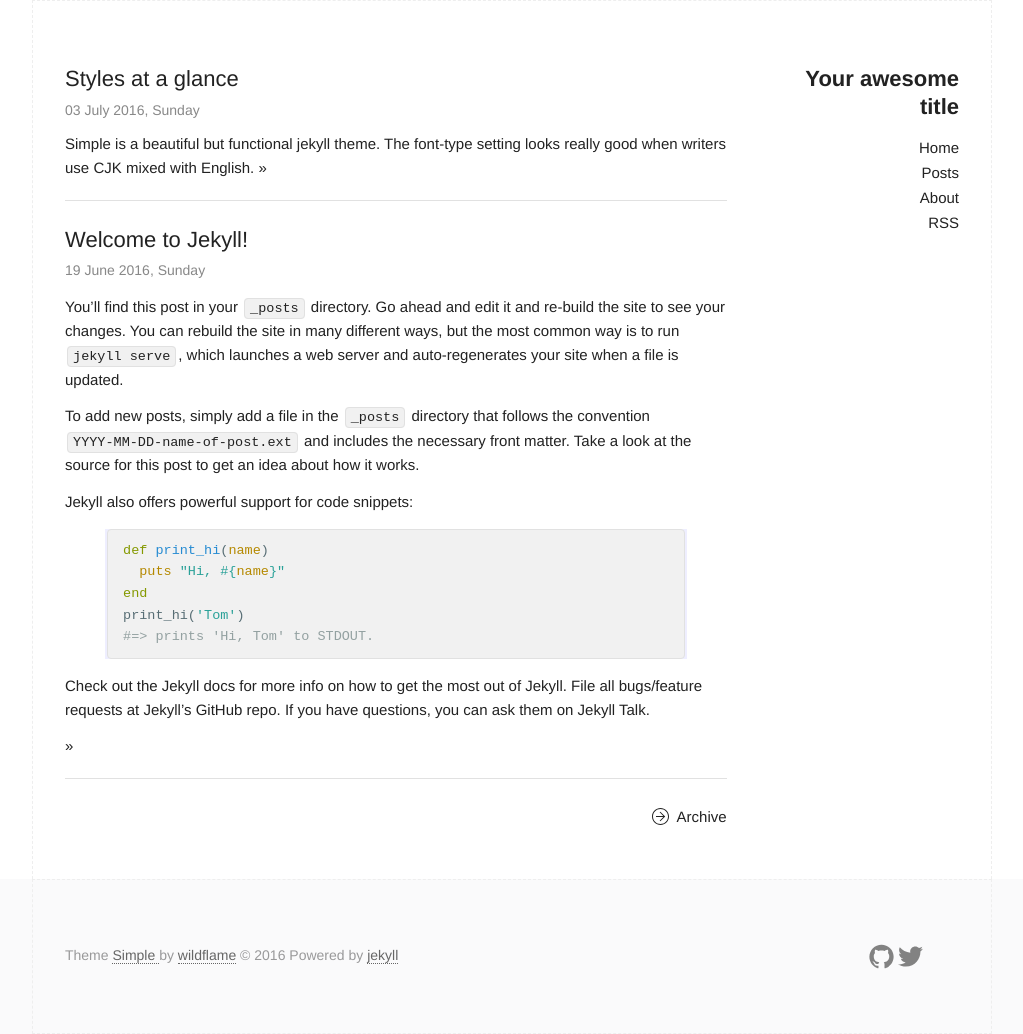
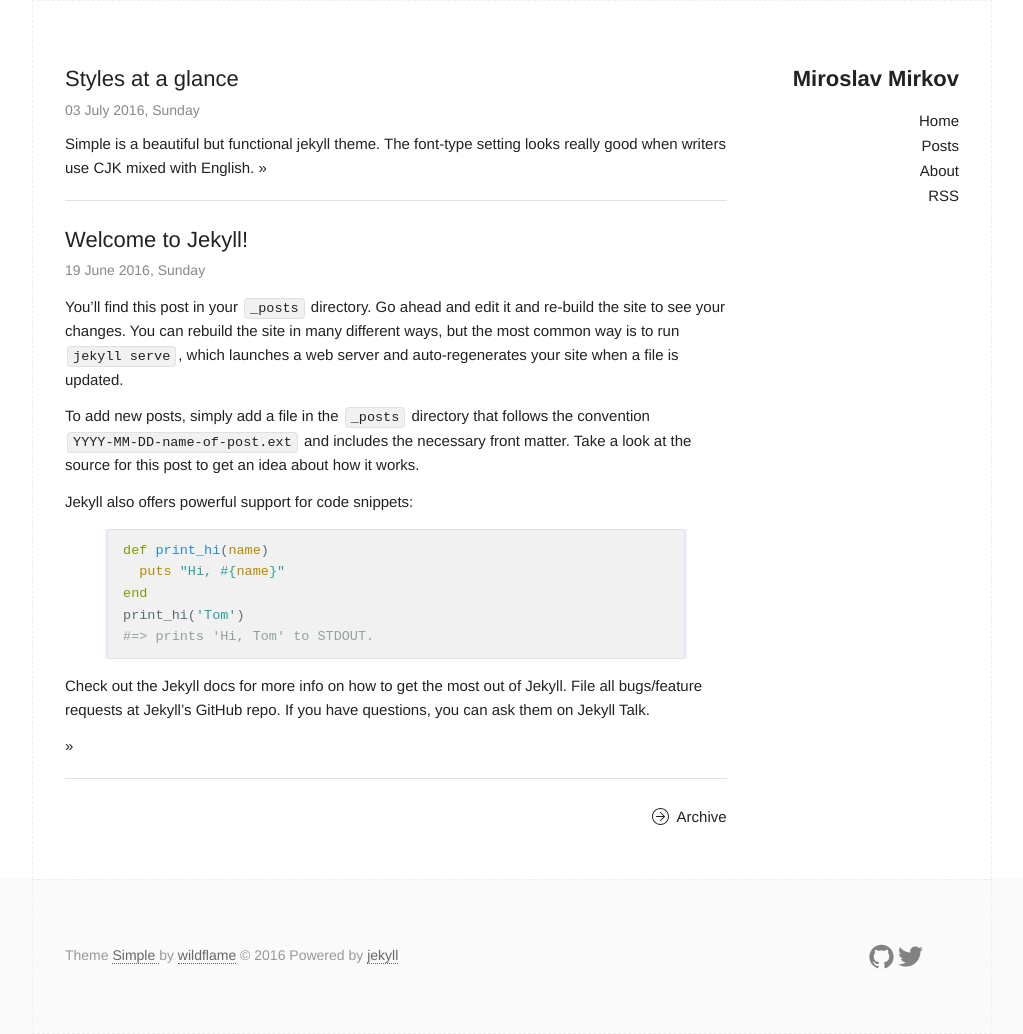
Before and after one commit to mmirkov/mmirkov.github.io, a Jekyll site: the page built from index.html, in a window 1280 px wide. Shown: the whole page, without its empty margins (128-1151 px from the left). Built offline with Jekyll 4.4.1, drawn with Linux system fonts in a browser that asks for light colours.

Commit message:
Update _config.yml

```diff
--- a/_config.yml
+++ b/_config.yml
@@ -6,16 +6,16 @@
 # 'jekyll serve'. If you change this file, please restart the server process.
 
 # Site settings
-title: Your awesome title
-email: your-email@domain.com
+title: Miroslav Mirkov
+email: mirkov@gmail.com
 description: > # this means to ignore newlines until "baseurl:"
   Write an awesome description for your new site here. You can edit this
   line in _config.yml. It will appear in your document head meta (for
   Google search results) and in your feed.xml site description.
-baseurl: "/jekyll-simple" # the subpath of your site, e.g. /blog
-url: "http://wildflame.me" # the base hostname & protocol for your site
-twitter_username: Taffyer
-github_username:  wild-flame
+baseurl: "/" # the subpath of your site, e.g. /blog
+url: "https://mmirkov.github.io" # the base hostname & protocol for your site
+twitter_username: mmirkov
+github_username:  mmirkov
 
 # Build settings
 markdown: kramdown
```
